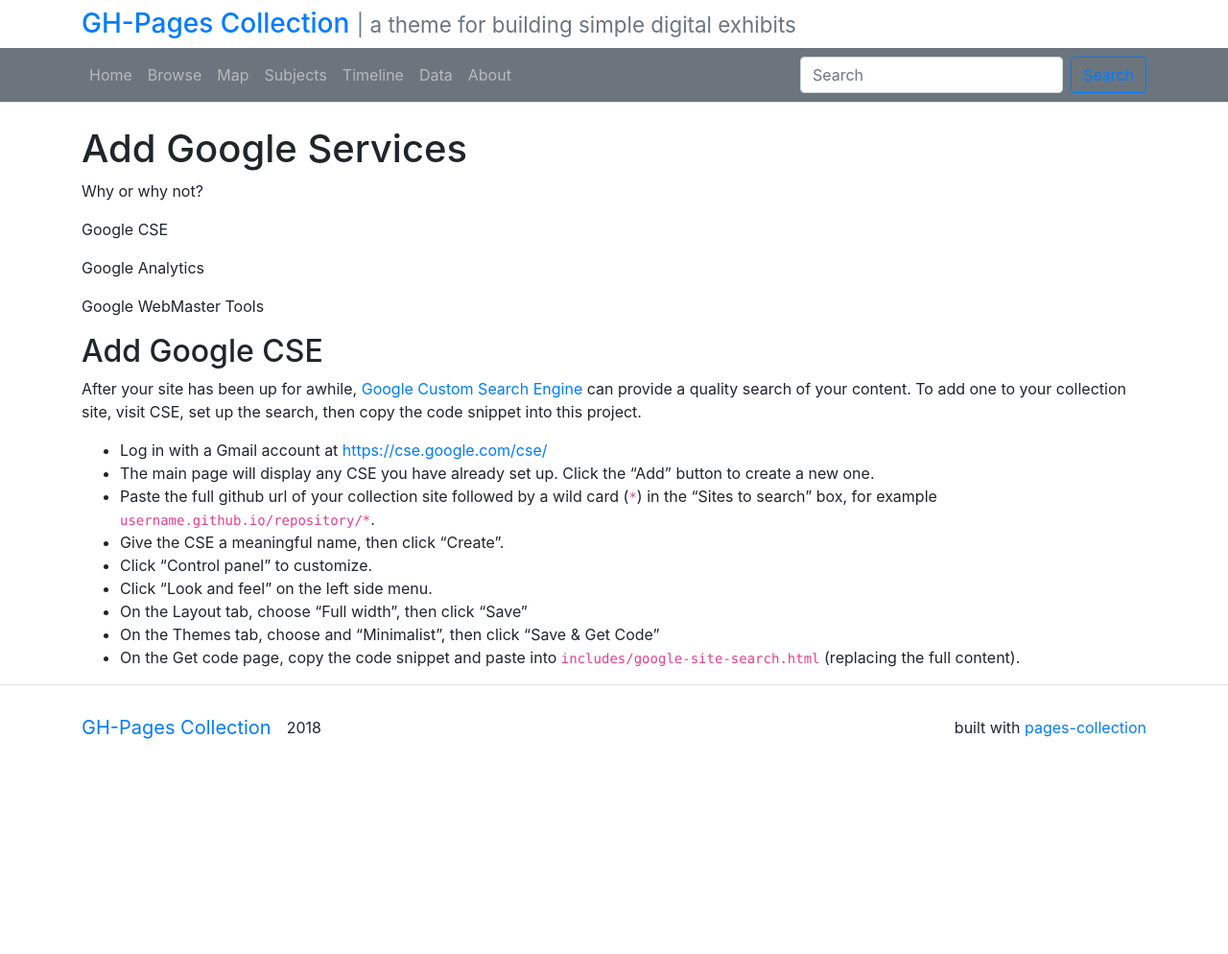
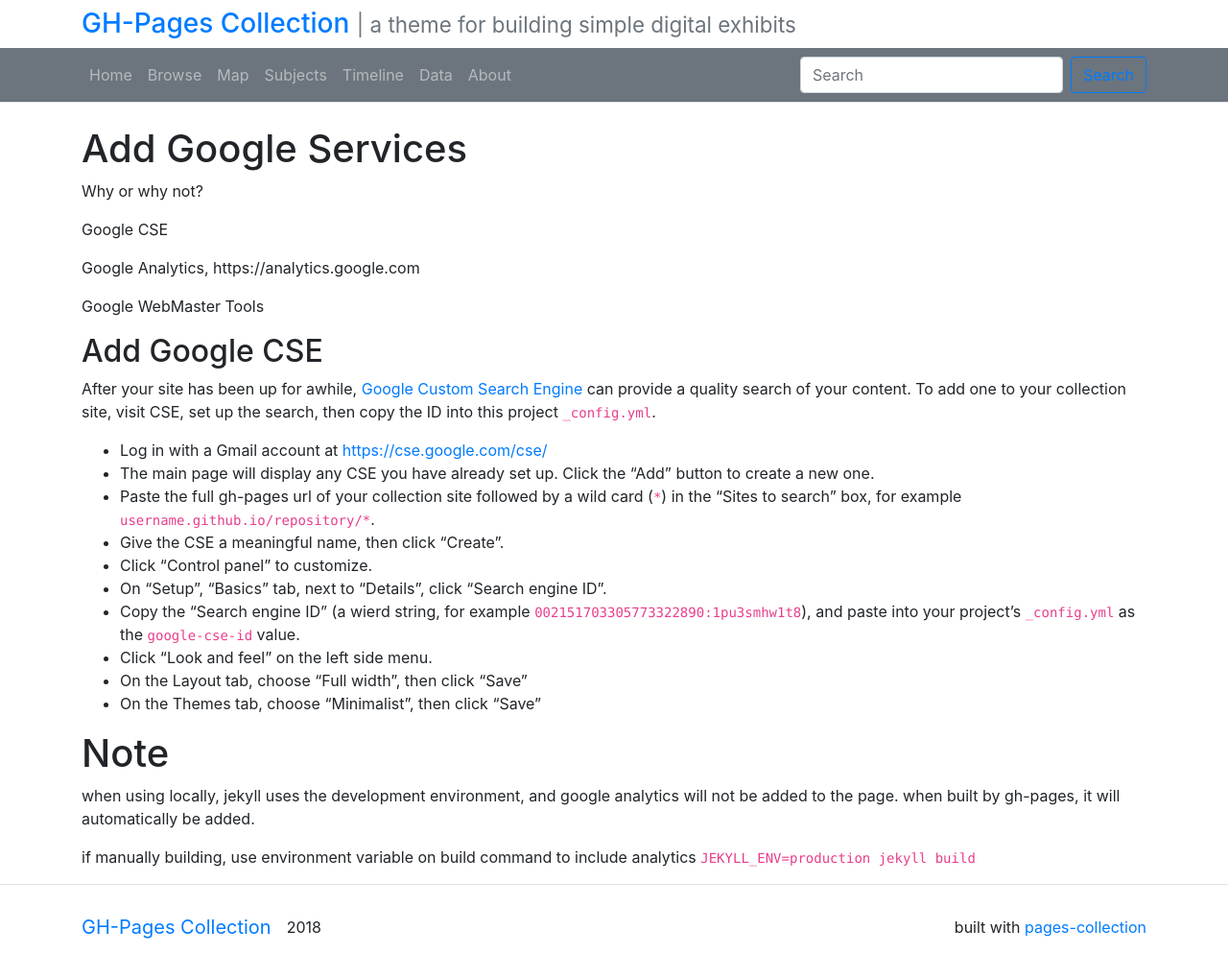
Before and after one commit to uidaholib/pages-collection, a Jekyll site: the page built from docs/google.md, in a window 1280 px wide. Shown: the whole page at 96% size. Built offline with Jekyll 4.4.1, drawn with Linux system fonts in a browser that asks for light colours; our own code applies the rules of GitHub Pages for plain Markdown files; before the commit the page ends 900 px from its top, so only the background shows below that.

Commit message:
update google services setup and docs

```diff
--- a/_config.yml
+++ b/_config.yml
@@ -1,29 +1,32 @@
-# Jekyll Digital Collection Generator, GH-Pages version
-
-# Note: use environment variable on build command to include analytics
-# JEKYLL_ENV=production jekyll build
+# pages-collection
+# a Jekyll Digital Collection Generator
+# designed for GH-Pages
 
 # Site settings
+
 # title of site appears in banner
 title: GH-Pages Collection
-# tag line appears in banner
+# tagline appears in banner
 tagline: a theme for building simple digital exhibits
 # description appears in meta tags and other locations
 description: "A more complete description that will appear in meta tags and other locations where appropriate"
 # keywords appear in meta tags
-keywords: university of idaho, digital collections, digital humanities
+keywords: "university of idaho, digital collections, digital humanities"
 # creator email for meta tags
 email: ewilliamson@uidaho.edu
 
-# url variables
 # url is your gh-pages base, username.github.io
 url: https://uidaholib.github.io
-# baseurl is your repository's name prefixed with a /
+# baseurl is your github repository's name prefixed with a /
 baseurl: /pages-collection
 
-# repository-name: jekyll-collection
+# google services
+# leave these blank or comment out to NOT include google code
+google-tracking-id: "UA-74844011-1"
+google-cse-id: "002151703305773322890:1pu3smhw1t8"
 
-# collection display variables
-# see _data/metadata-fields.csv
+# build settings
+permalink: pretty
 
-permalink: pretty
+# Note: use environment variable on build command to include analytics
+# JEKYLL_ENV=production jekyll build
--- a/_includes/google-analytics.html
+++ b/_includes/google-analytics.html
@@ -1,19 +1,11 @@
-<!-- Google Analytics -->
+<!-- Global site tag (gtag.js) - Google Analytics -->
 {% if jekyll.environment == "production" %}
+<script async src="https://www.googletagmanager.com/gtag/js?id={{ site.google-tracking-id }}"></script>
 <script>
-  (function(i,s,o,g,r,a,m){i['GoogleAnalyticsObject']=r;i[r]=i[r]||function(){
-  (i[r].q=i[r].q||[]).push(arguments)},i[r].l=1*new Date();a=s.createElement(o),
-  m=s.getElementsByTagName(o)[0];a.async=1;a.src=g;m.parentNode.insertBefore(a,m)
-  })(window,document,'script','https://www.google-analytics.com/analytics.js','ga');
+  window.dataLayer = window.dataLayer || [];
+  function gtag(){dataLayer.push(arguments);}
+  gtag('js', new Date());
 
-  ga('create', 'UA-76328753-1', 'auto', {'allowLinker': true});
-  ga('create', 'UA-207648-1', 'auto', 'legacyTracker', {'allowLinker': false});
-  ga('create', 'UA-27436595-1', 'auto', 'legacyDigitalTracker', {'allowLinker': false});
-  ga('require', 'linker');
-  ga('linker:autoLink', ['digital.lib.uidaho.edu', 'www.ijc.uidaho.edu', 'vivo.nkn.uidaho.edu','poetry.lib.uidaho.edu','journals.lib.uidaho.edu','search.lib.uidaho.edu','inside.uidaho.edu', 'libguides.uidaho.edu'] );
-  ga('send', 'pageview');
-  ga('legacyTracker.send', 'pageview');
-  ga('legacyDigitalTracker.send', 'pageview');
-
+  gtag('config', '{{ site.google-tracking-id }}');
 </script>
 {% endif %}
--- a/_includes/google-site-search.html
+++ b/_includes/google-site-search.html
@@ -1,6 +1,6 @@
 <script>
   (function() {
-    var cx = '002151703305773322890:1pu3smhw1t8';
+    var cx = '{{ site.google-cse-id }}';
     var gcse = document.createElement('script');
     gcse.type = 'text/javascript';
     gcse.async = true;
--- a/_includes/head.html
+++ b/_includes/head.html
@@ -11,4 +11,4 @@
 
 <!--<script defer src="https://use.fontawesome.com/releases/v5.0.8/js/all.js"></script>-->
 
-{% include google-analytics.html %}
+{% if site.google-tracking-id %}{% include google-analytics.html %}{% endif %}
--- a/_layouts/search.html
+++ b/_layouts/search.html
@@ -11,5 +11,5 @@ layout: page
 
 <div class="mt-3">
     <p class="text-muted">Basic fuzzy search powered by <a href="https://lunrjs.com/" target="_blank">Lunr.js</a>. <em>May take a second to load large collections!</em><br>
-    Alternatively, try <a href="{{ "/google-search/" | absolute_url }}">Google CSE</a> site search.</p>
+    {% if site.google-cse-id %}Alternatively, try <a href="{{ "/google-search/" | absolute_url }}">Google CSE</a> site search.</p>{% endif %}
 </div>
--- a/docs/google.md
+++ b/docs/google.md
@@ -4,21 +4,30 @@ Why or why not?
 
 Google CSE
 
-Google Analytics
+Google Analytics, https://analytics.google.com
 
 Google WebMaster Tools
 
 ## Add Google CSE
 
 After your site has been up for awhile, [Google Custom Search Engine](https://cse.google.com/cse/) can provide a quality search of your content.
-To add one to your collection site, visit CSE, set up the search, then copy the code snippet into this project.
+To add one to your collection site, visit CSE, set up the search, then copy the ID into this project `_config.yml`.
 
 - Log in with a Gmail account at <https://cse.google.com/cse/>
 - The main page will display any CSE you have already set up. Click the "Add" button to create a new one.
-- Paste the full github url of your collection site followed by a wild card (`*`) in the "Sites to search" box, for example `username.github.io/repository/*`.
+- Paste the full gh-pages url of your collection site followed by a wild card (`*`) in the "Sites to search" box, for example `username.github.io/repository/*`.
 - Give the CSE a meaningful name, then click "Create".
 - Click "Control panel" to customize.
+- On "Setup", "Basics" tab, next to "Details", click "Search engine ID".
+- Copy the "Search engine ID" (a wierd string, for example `002151703305773322890:1pu3smhw1t8`), and paste into your project's `_config.yml` as the `google-cse-id` value.
 - Click "Look and feel" on the left side menu.
 - On the Layout tab, choose "Full width", then click "Save"
-- On the Themes tab, choose and "Minimalist", then click "Save & Get Code"
-- On the Get code page, copy the code snippet and paste into `includes/google-site-search.html` (replacing the full content).
+- On the Themes tab, choose "Minimalist", then click "Save"
+
+# Note
+
+when using locally, jekyll uses the development environment, and google analytics will not be added to the page.
+when built by gh-pages, it will automatically be added.
+
+if manually building, use environment variable on build command to include analytics
+`JEKYLL_ENV=production jekyll build`
```
